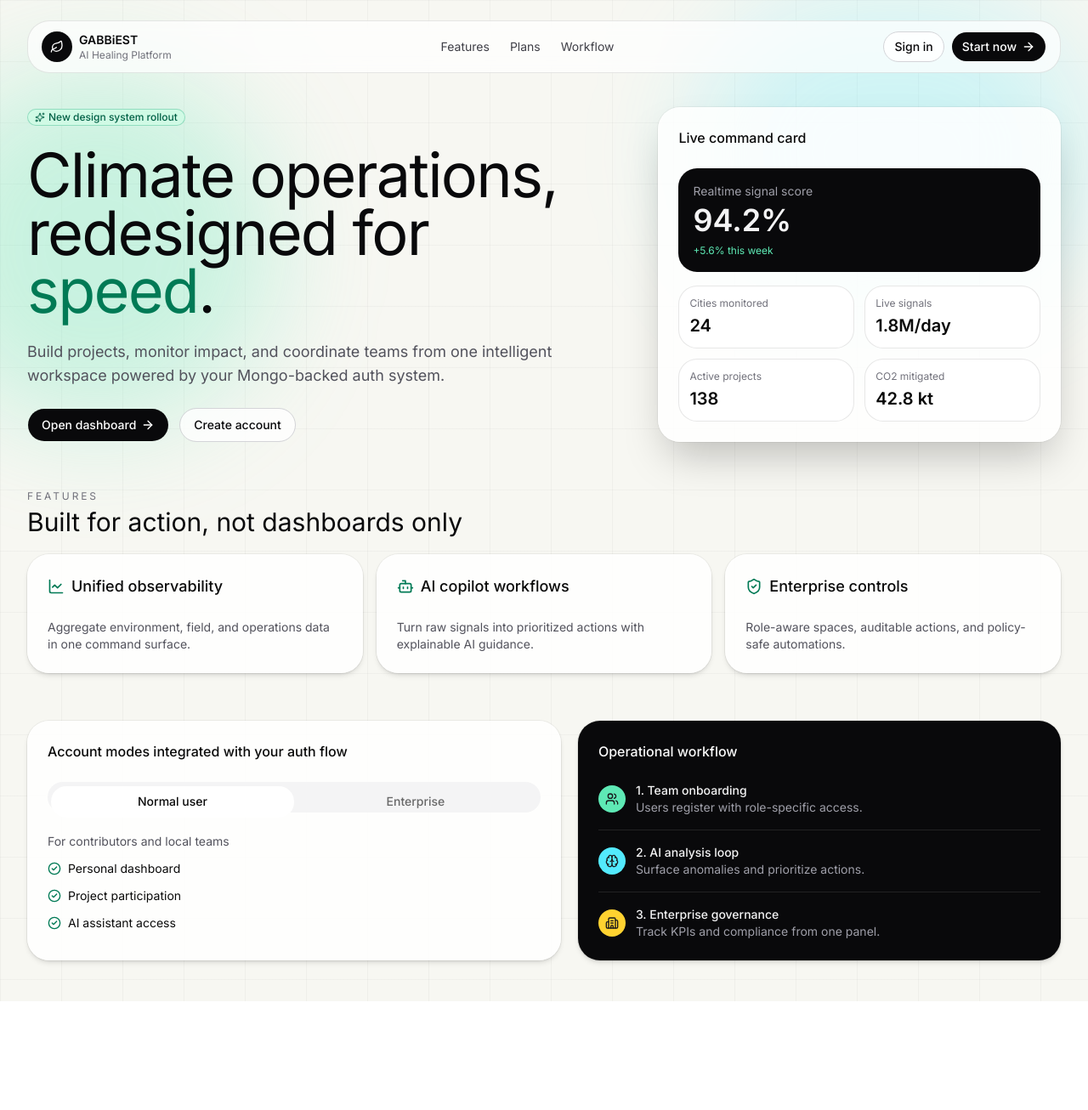
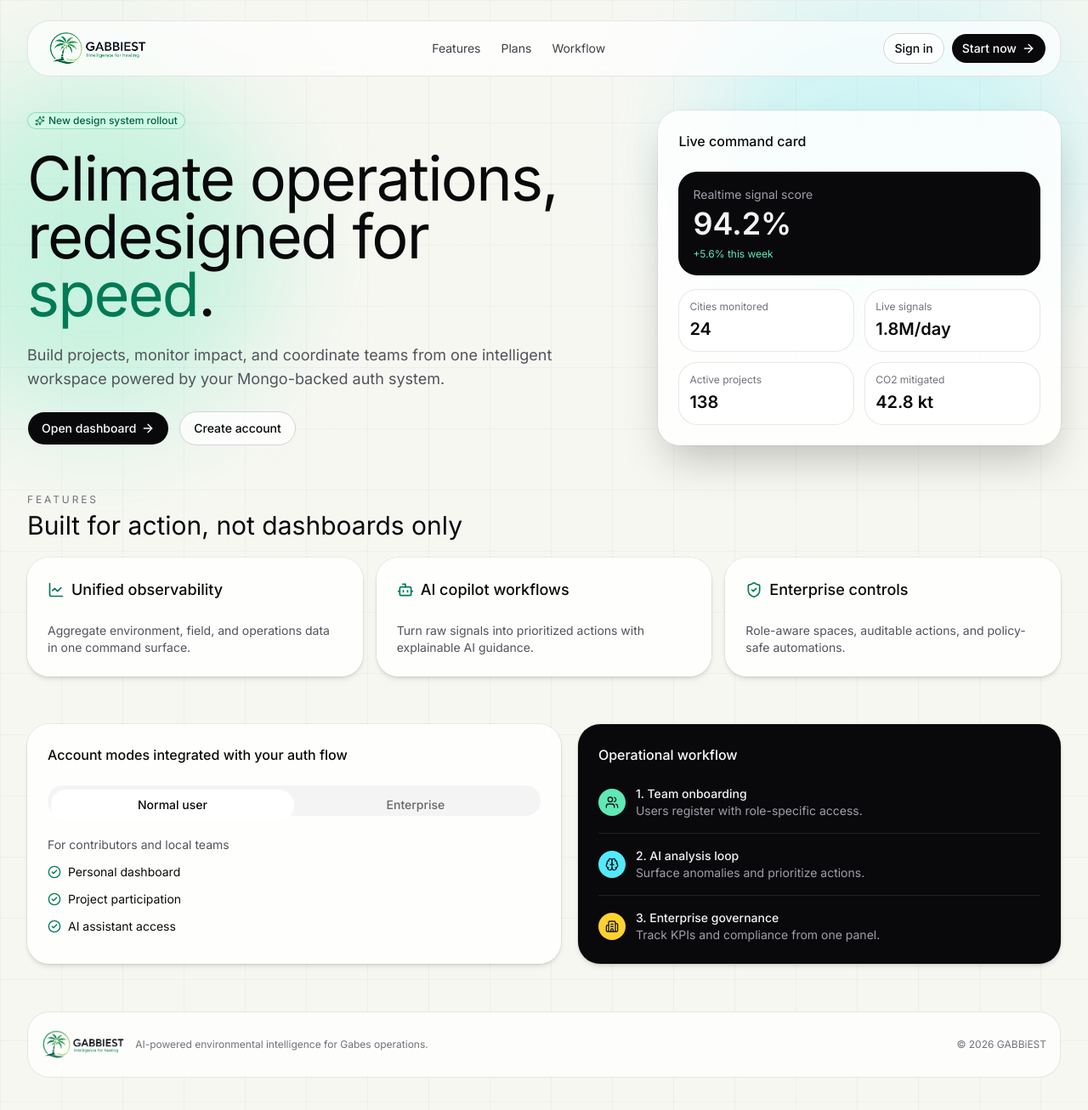
Before and after one commit to yassinehemissi/H12-AI-Healing-GABES-2026, a Next.js app in the folder web/: page / in a window 1280 px wide. Shown: the top 1306 px of the page at 85% size. Before the commit the page ends 1178 px from the top, so only its background shows below. Built offline with nearby package versions, Linux system fonts and the light colour scheme; no server answers.

Commit message:
Added logo

```diff
--- a/web/app/(dashboard)/dashboard/_components/dashboard-shell.tsx
+++ b/web/app/(dashboard)/dashboard/_components/dashboard-shell.tsx
@@ -1,6 +1,7 @@
 "use client"
 
 import type { ReactNode } from "react"
+import Image from "next/image"
 import Link from "next/link"
 import { usePathname } from "next/navigation"
 import {
@@ -8,7 +9,6 @@ import {
   Bot,
   Building2,
   Compass,
-  Leaf,
   LineChart,
   Recycle,
   Scale,
@@ -65,8 +65,15 @@ export function DashboardShell({ children, user }: DashboardShellProps) {
       <Sidebar variant="inset" collapsible="icon">
         <SidebarHeader>
           <div className="flex items-center gap-2 rounded-2xl border border-sidebar-border bg-sidebar-accent p-2">
-            <div className="grid size-8 place-items-center rounded-xl bg-emerald-300 text-zinc-950">
-              <Leaf className="size-4" />
+            <div className="grid size-8 place-items-center overflow-hidden rounded-xl bg-white/80 p-1 dark:bg-white/10">
+              <Image
+                src="/LOGO.png"
+                alt="GABBiEST logo"
+                width={28}
+                height={28}
+                className="size-7 object-contain"
+                priority
+              />
             </div>
             <div className="group-data-[collapsible=icon]:hidden">
               <p className="text-sm font-semibold">GABBiEST</p>
--- a/web/app/page.tsx
+++ b/web/app/page.tsx
@@ -1,3 +1,4 @@
+import Image from "next/image"
 import Link from "next/link"
 import {
   ArrowRight,
@@ -5,7 +6,6 @@ import {
   Brain,
   Building2,
   CheckCircle2,
-  Leaf,
   LineChart,
   ShieldCheck,
   Sparkles,
@@ -73,13 +73,17 @@ export default async function HomePage() {
       <div className="relative mx-auto flex w-full max-w-[1320px] flex-col px-4 pb-12 pt-6 sm:px-6 lg:px-8">
         <header className="flex flex-wrap items-center justify-between gap-3 rounded-4xl border border-zinc-900/10 bg-white/70 px-4 py-3 backdrop-blur-sm">
           <Link href={links.guest.home} className="flex items-center gap-2">
-            <div className="grid size-9 place-items-center rounded-2xl bg-zinc-950 text-white">
-              <Leaf className="size-4" />
+            <div className="flex h-10 w-[132px] items-center justify-center rounded-2xl  px-2">
+              <Image
+                src="/FULL LOGO.png"
+                alt="GABBiEST full logo"
+                width={146}
+                height={40}
+                className="h-auto w-auto max-h-12 object-contain"
+                priority
+              />
             </div>
-            <div>
-              <p className="text-sm font-semibold">GABBiEST</p>
-              <p className="text-xs text-zinc-500">AI Healing Platform</p>
-            </div>
+
           </Link>
 
           <nav className="hidden items-center gap-6 md:flex">
@@ -259,6 +263,31 @@ export default async function HomePage() {
             </CardContent>
           </Card>
         </section>
+
+        <footer className="mt-14 rounded-4xl border border-zinc-900/10 bg-white/70 px-4 py-5 backdrop-blur-sm">
+          <div className="flex flex-wrap items-center justify-between gap-4">
+            <div className="flex items-center gap-3">
+              <Image
+                src="/FULL LOGO.png"
+                alt="GABBiEST full logo"
+                width={156}
+                height={38}
+                className="block h-auto w-auto max-h-9 object-contain dark:hidden"
+              />
+              <Image
+                src="/FULL_LOGO_DARK.png"
+                alt="GABBiEST full logo dark"
+                width={156}
+                height={38}
+                className="hidden h-auto w-auto max-h-9 object-contain dark:block"
+              />
+              <p className="text-xs text-zinc-500">
+                AI-powered environmental intelligence for Gabes operations.
+              </p>
+            </div>
+            <p className="text-xs text-zinc-500">© {new Date().getFullYear()} GABBiEST</p>
+          </div>
+        </footer>
       </div>
     </main>
   )
```
Also changed, not shown: 1 other file (tests, documents, lock files or other folders).
